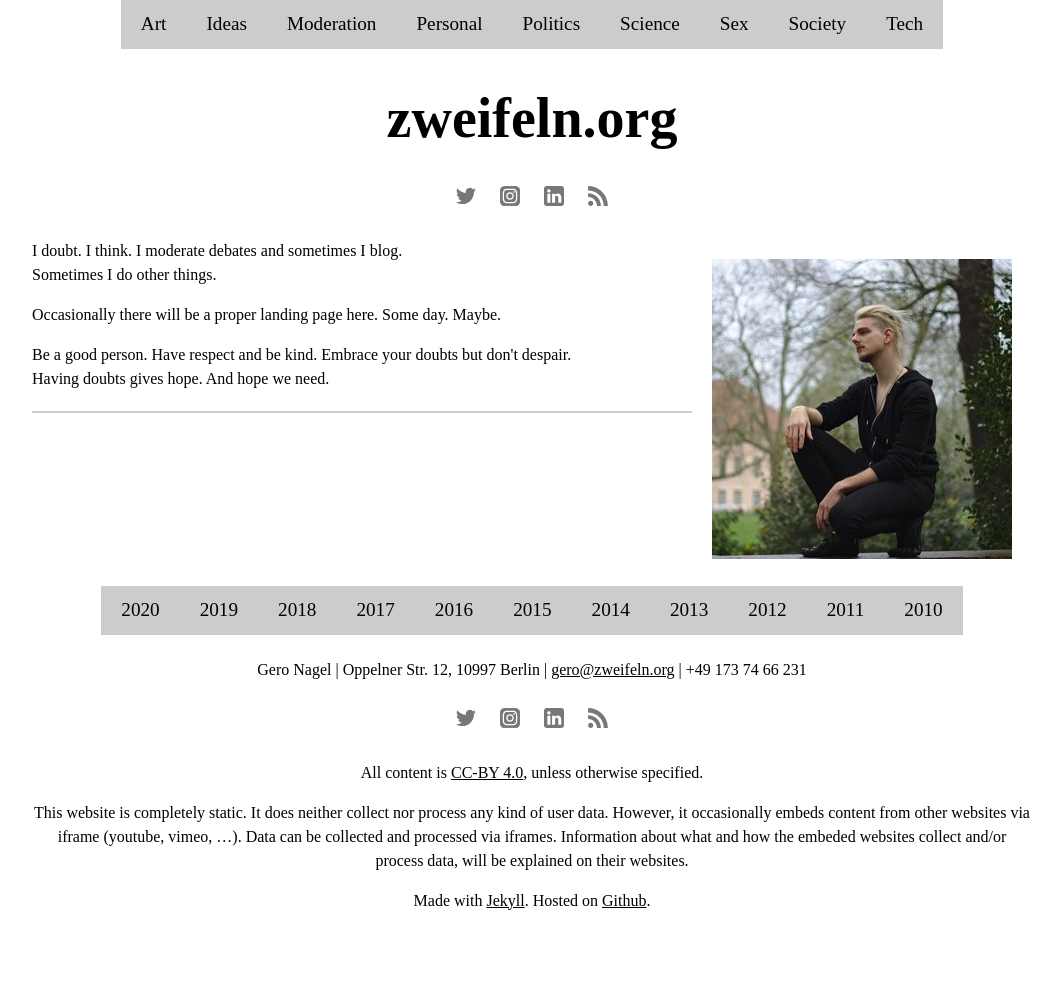
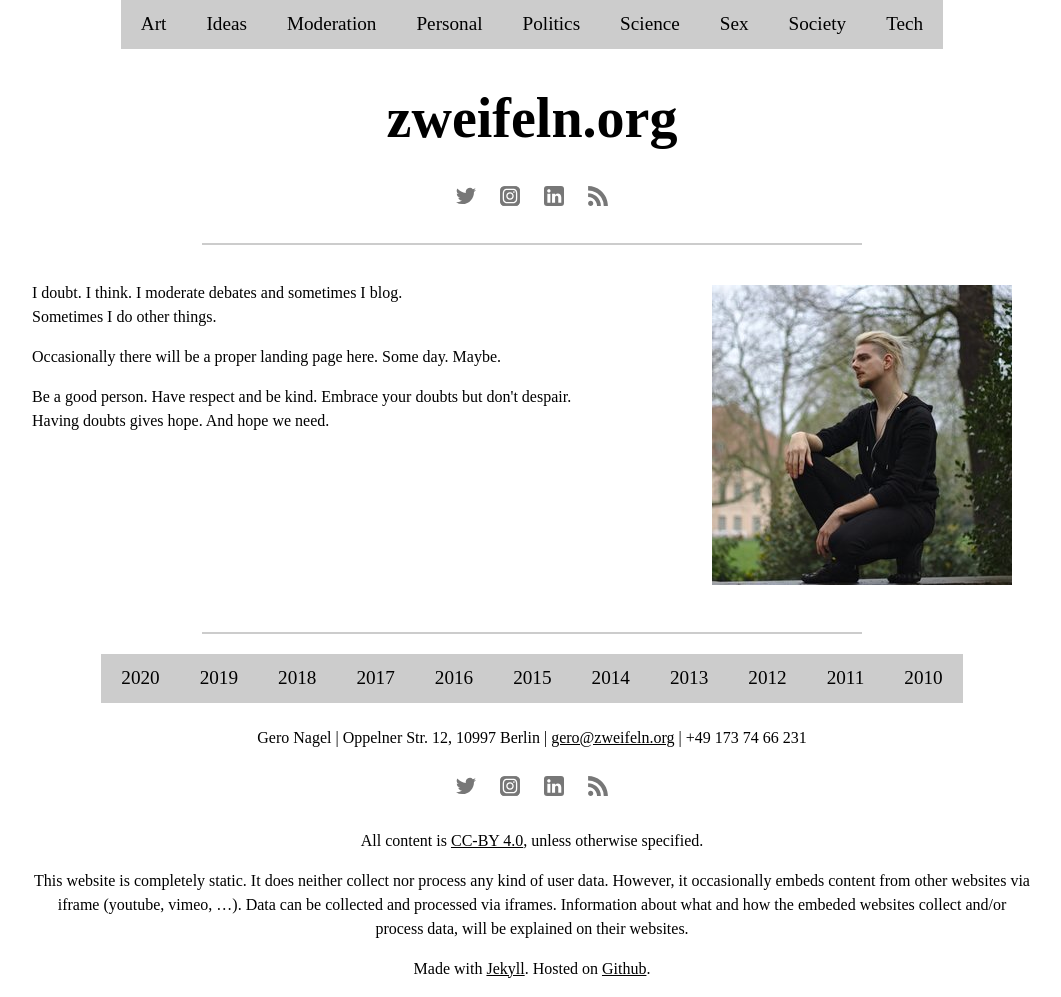
Before and after one commit to zweifeln/zweifeln.github.io, a Jekyll site: the page built from index.html, in a window 1280 px wide. Shown: the whole page, without its empty margins (108-1169 px from the left). Built offline with Jekyll 4.4.1, drawn with Linux system fonts in a browser that asks for light colours; before the commit the page ends 929 px from its top, so only the background shows below that.

Commit message:
clearfix index

```diff
--- a/index.html
+++ b/index.html
@@ -2,7 +2,8 @@
 title: "zweifeln.org"
 layout: default
 ---
-
+<hr>
+<div class="clearfix">
 <div class="img_right">
 	<img src="images/gero-20180421.jpg">
 </div>
@@ -15,3 +16,4 @@
 
 <p>Be a good person. Have respect and be kind. Embrace your doubts but don't despair.<br />
 Having doubts gives hope. And hope we need.</p>
+</div>
```
